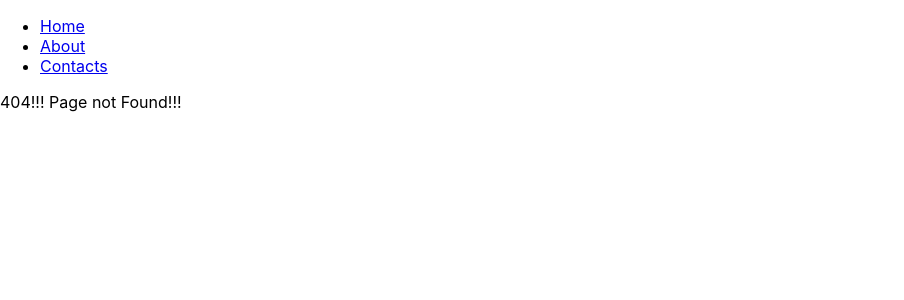
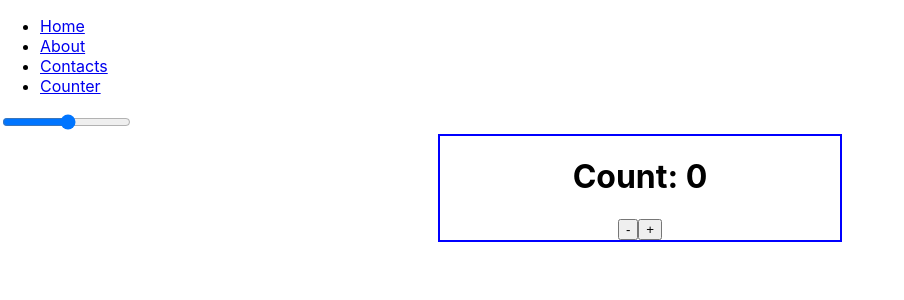
Before and after one commit to freshcodeAlice/react-learning-practice, a React (Create React App) app: page /counter in a window 1280 px wide. Before the commit this address had no page. Shown: the top 300 px of the page, without its empty margins (0-904 px from the left). Built offline with nearby package versions, Linux system fonts and the light colour scheme.

Commit message:
Counter with step

```diff
--- a/src/App.js
+++ b/src/App.js
@@ -1,5 +1,6 @@
 import './App.css';
 import React, { Component } from 'react';
+import CounterPage from './pages/CounterPage';
 import { BrowserRouter, Routes, Route, Link, NavLink } from 'react-router-dom';
 
 function App (props) {
@@ -15,12 +16,16 @@ function App (props) {
         <li>
           <Link to='/contacts'>Contacts</Link>
         </li>
+        <li>
+          <Link to='/counter'>Counter</Link>
+        </li>
       </ul>
 
       <Routes>
         <Route exact path='/' element={<Home />} />
         <Route path='/about' element={<About />} />
         <Route path='/contacts' element={<Contacts />} />
+        <Route path='/counter' element={<CounterPage />} />
         <Route path='*' element={<PageNotFound />} />
       </Routes>
     </BrowserRouter>
--- /dev/null
+++ b/src/components/Counter/index.js
@@ -0,0 +1,48 @@
+import React, { Component } from 'react';
+
+const inlineStyles = {
+  border: '2px solid blue',
+  maxWidth: '400px',
+  width: '100%',
+  display: 'flex',
+  flexDirection: 'column',
+  alignItems: 'center',
+  margin: '0 auto',
+};
+
+class Counter extends Component {
+  constructor (props) {
+    super(props);
+    this.state = {
+      count: 0,
+    };
+  }
+
+  increment = () => {
+    this.setState((state, props) => ({
+      count: state.count + props.step,
+    }));
+  };
+
+  decrement = () => {
+    this.setState((state, props) => ({
+      count: state.count - props.step,
+    }));
+  };
+
+  render () {
+    const { count } = this.state;
+
+    return (
+      <div style={inlineStyles}>
+        <h1>Count: {count}</h1>
+        <div>
+          <button onClick={this.decrement}>-</button>
+          <button onClick={this.increment}>+</button>
+        </div>
+      </div>
+    );
+  }
+}
+
+export default Counter;
--- /dev/null
+++ b/src/pages/CounterPage/index.js
@@ -0,0 +1,35 @@
+import React, { Component } from 'react';
+import Counter from '../../components/Counter';
+
+class CounterPage extends Component {
+  constructor (props) {
+    super(props);
+    this.state = {
+      step: '',
+    };
+  }
+
+  inputHandler = ({ target: { name, value } }) => {
+    this.setState({
+      [name]: Number(value),
+    });
+  };
+
+  render () {
+    return (
+      <>
+        <input
+          type='range'
+          value={this.state.step}
+          onChange={this.inputHandler}
+          name='step'
+          min='1'
+          max='50'
+        />
+        <Counter step={this.state.step} />
+      </>
+    );
+  }
+}
+
+export default CounterPage;
```
